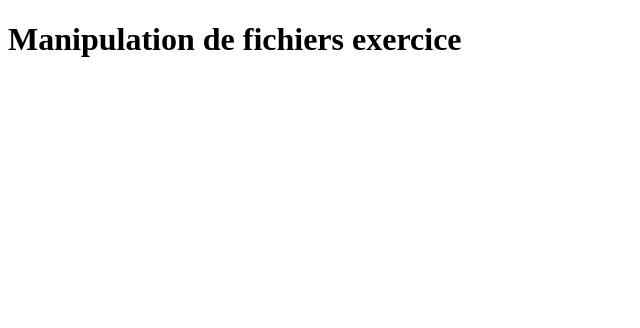
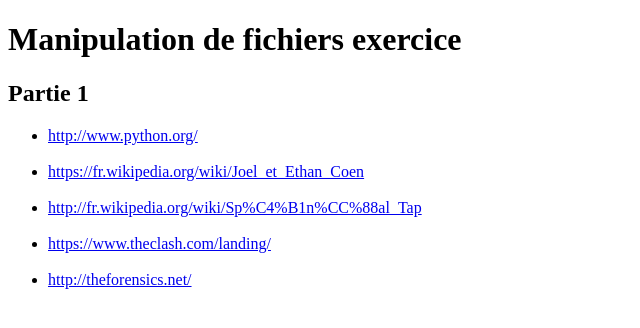
Before and after one commit to DioufFLR/ms_php_exercices, a PHP site: page / in a window 1280 px wide. Shown: the top 328 px of the page, without its empty margins (0-640 px from the left). Run offline with PHP 8.4, Linux system fonts and the light colour scheme.

Commit message:
fichier part 1

```diff
--- a/manipulation_des_fichiers/index.php
+++ b/manipulation_des_fichiers/index.php
@@ -9,9 +9,24 @@
 </head>
 <body>
 <h1>Manipulation de fichiers exercice</h1>
-<?php
 
-?>
+<div class="parti1">
+    <h2>Partie 1</h2>
 
+    <?php
+
+    $file = file('liens.txt');
+
+    echo "<ul>";
+
+    foreach ($file as $line) {
+        echo '<li>' . '<a href="' . $line . '">' . $line . '</a>' . '</li>' . '<br>';
+    }
+
+    echo '</ul>';
+
+    ?>
+
+</div>
 </body>
 </html>
--- /dev/null
+++ b/manipulation_des_fichiers/liens.txt
@@ -0,0 +1,5 @@
+http://www.python.org/
+https://fr.wikipedia.org/wiki/Joel_et_Ethan_Coen
+http://fr.wikipedia.org/wiki/Sp%C4%B1n%CC%88al_Tap
+https://www.theclash.com/landing/
+http://theforensics.net/
```
